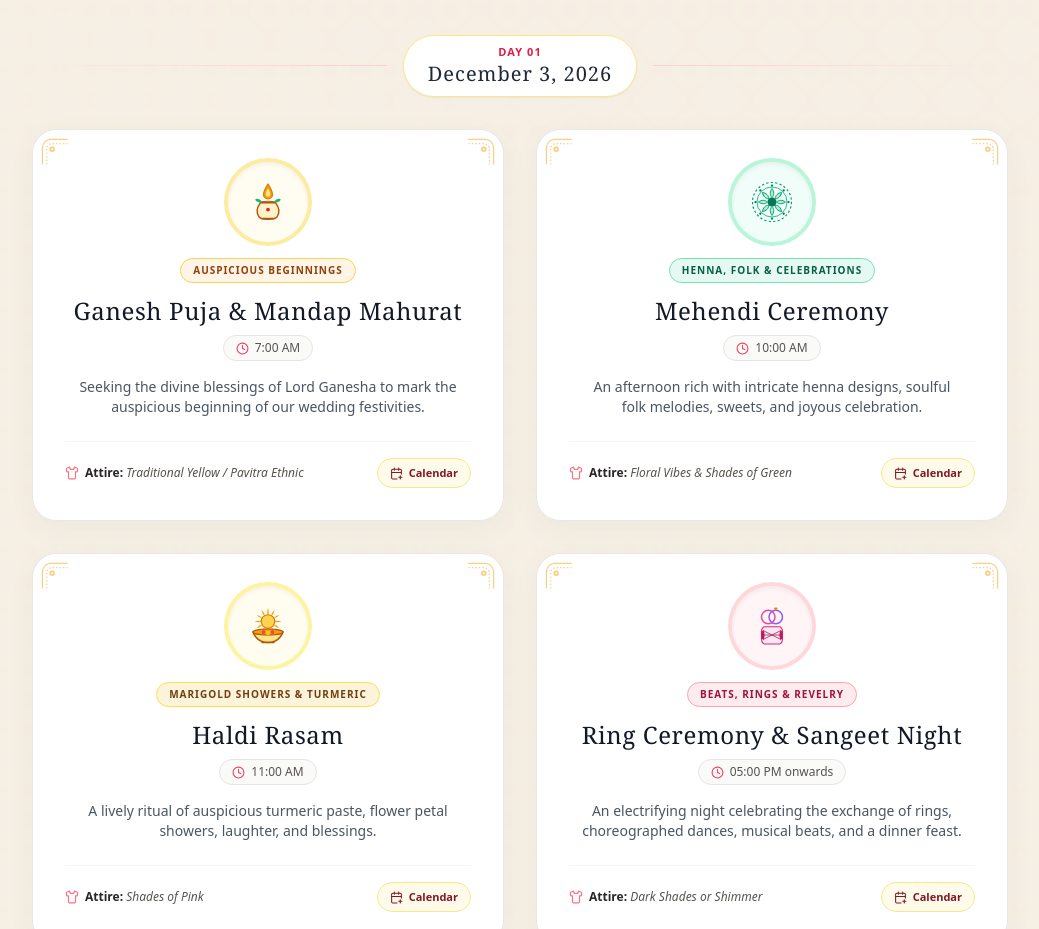
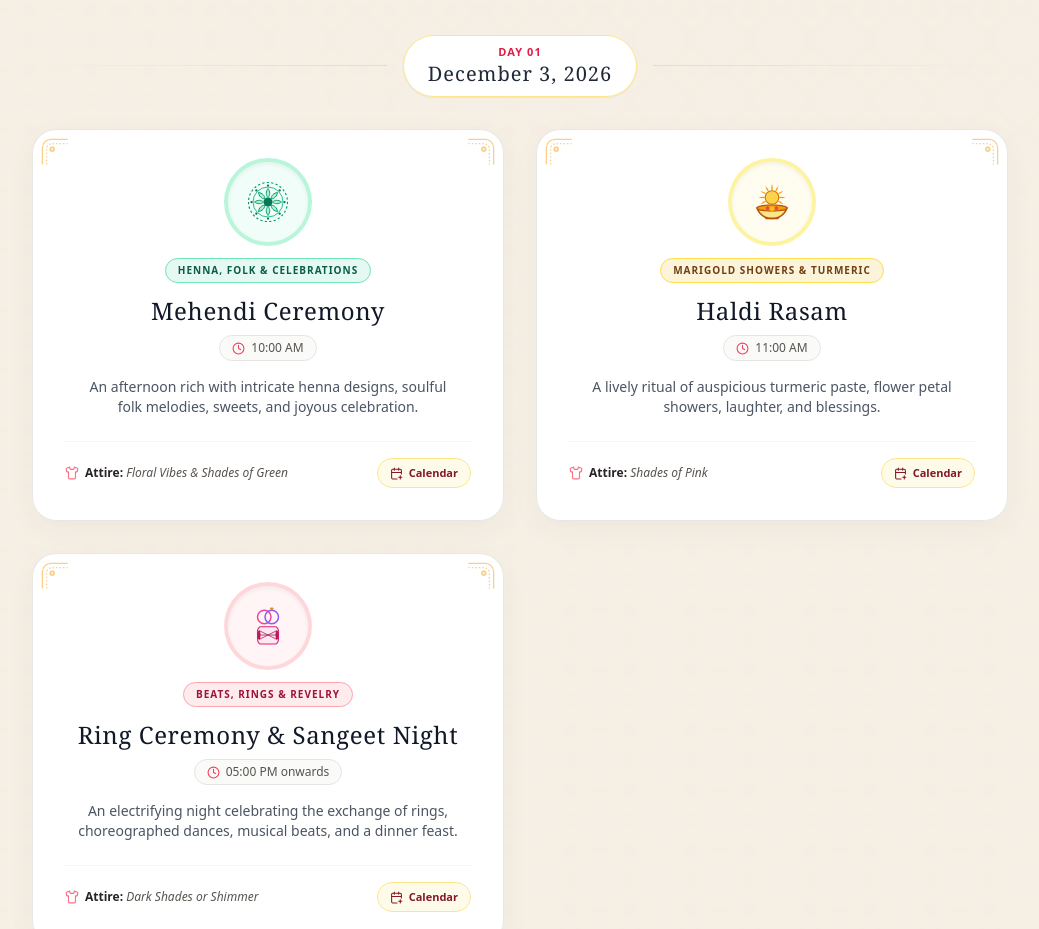
Before and after one commit to bhavishya31/Wedding-invite-december, a Next.js app: page / in a window 1280 px wide. Shown: the part 2540-3469 px from the top of the page, without its empty margins (120-1159 px from the left). Built offline with nearby package versions, Linux system fonts and the light colour scheme.

Commit message:
Update page.js

```diff
--- a/app/page.js
+++ b/app/page.js
@@ -202,18 +202,6 @@ const CELEBRATIONS = [
     dayLabel: "Day 01",
     dayKey: "day1",
     events: [
-      {
-        id: "ganesh-puja",
-        time: "7:00 AM",
-        title: "Ganesh Puja & Mandap Mahurat",
-        tagline: "Auspicious Beginnings",
-        attire: "Traditional Yellow / Pavitra Ethnic",
-        desc: "Seeking the divine blessings of Lord Ganesha to mark the auspicious beginning of our wedding festivities.",
-        logo: <GaneshPujaIcon />,
-        badgeColor: "bg-amber-500/10 text-amber-800 border-amber-300",
-        ringColor: "ring-amber-200/80 bg-amber-50/70",
-        calDates: "20261203T043000Z/20261203T073000Z"
-      },
       {
         id: "mehendi",
         time: "10:00 AM",
```
